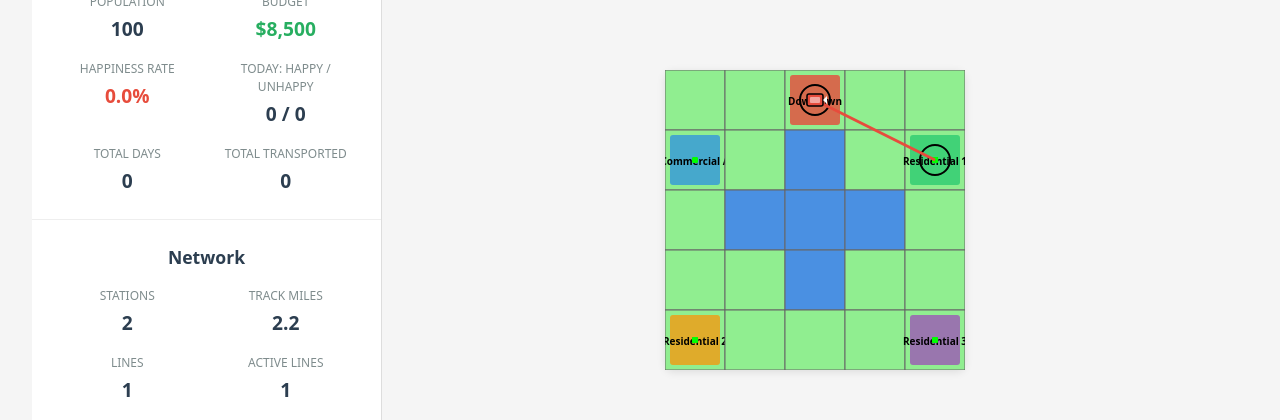
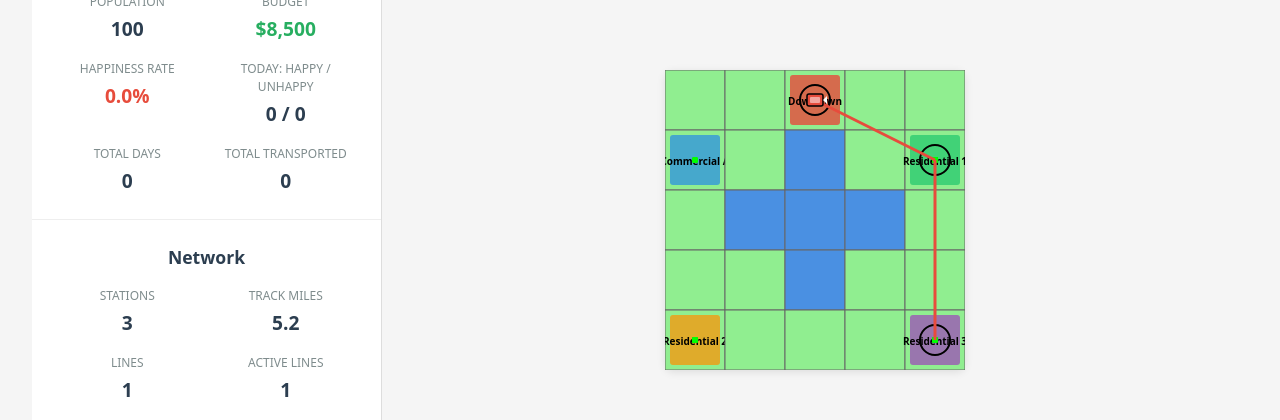
Before and after one commit to tjasz/rail-sim-game, a React (Vite) app: page / in a window 1280 px wide. Shown: the part 249-669 px from the top of the page. Built offline with nearby package versions, Linux system fonts and the light colour scheme.

Commit message:
Update initial map to have 3 stations

```diff
--- a/src/App.tsx
+++ b/src/App.tsx
@@ -107,6 +107,16 @@ const baseGameState: GameState = {
           waitingCitizens: new Map(),
         },
       ],
+      [
+        'station-3',
+        {
+          id: 'station-3',
+          neighborhoodId: 'residential-3',
+          position: { x: 4, y: 4 },
+          lineIds: ['line-1'],
+          waitingCitizens: new Map(),
+        },
+      ],
     ]),
     tracks: new Map([
       [
@@ -121,6 +131,18 @@ const baseGameState: GameState = {
           lineIds: ['line-1'],
         },
       ],
+      [
+        'track-2',
+        {
+          id: 'track-2',
+          from: { x: 4, y: 1 },
+          to: { x: 4, y: 4 },
+          distance: 3.0,
+          isOverWater: false,
+          cost: 1500,
+          lineIds: ['line-1'],
+        },
+      ],
     ]),
     lines: new Map([
       [
@@ -129,7 +151,7 @@ const baseGameState: GameState = {
           id: 'line-1',
           name: 'Red Line',
           color: '#e74c3c',
-          stationIds: ['station-1', 'station-2'],
+          stationIds: ['station-1', 'station-2', 'station-3'],
           trainIds: ['train-1'],
           isActive: true,
         },
```
